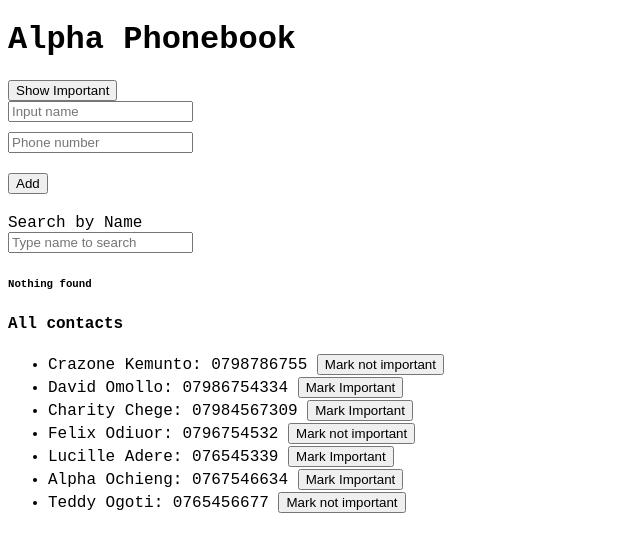
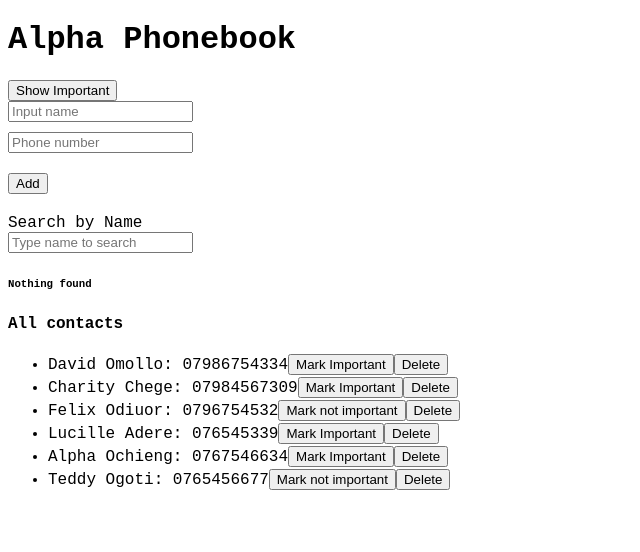
Before and after one commit to ealpha072/react_phonebook, a React (Vite) app in the folder frontend/: page / in a window 1280 px wide. Shown: the top 552 px of the page, without its empty margins (0-640 px from the left). Built offline with nearby package versions, Linux system fonts and the light colour scheme; data requests are answered from the project's data file.

Commit message:
Delete Capabilities to app

```diff
--- a/frontend/db.json
+++ b/frontend/db.json
@@ -1,12 +1,5 @@
 {
   "contacts": [
-    {
-      "id": 2,
-      "name": "Crazone Kemunto",
-      "number": "0798786755",
-      "date": "2019-05-30T17:30:31.098Z",
-      "important": true
-    },
     {
       "id": 3,
       "name": "David Omollo",
--- a/frontend/src/App.jsx
+++ b/frontend/src/App.jsx
@@ -27,7 +27,6 @@ const App = () => {
 
     const addContact = (e) => {
         e.preventDefault()
-    console.log('Form submitted')
         //check if name is already added;
         const nameCheck = contacts.filter(contact => contact.name === values.name)
 
@@ -79,6 +78,14 @@ const App = () => {
         .catch(error => {
             alert(`Contact ${contact.name} does not exist any more`)
             setContacts(contacts.filter(contact => contact.id !== id))
+        })
+    }
+
+    const removeContact = id => {
+        contactServices
+        .remove(id)
+        .then(response => {
+            setContacts(contacts.filter(c => c.id !== id))
         })
     }
 
@@ -134,6 +141,7 @@ const App = () => {
                 key={contact.id}
                 contact = {contact}
                 toggleImportance = {()=>toggleImportant(contact.id)}
+                removeContact = {()=>removeContact(contact.id)}
                 />
                 )
             }
--- a/frontend/src/Components/Contact.jsx
+++ b/frontend/src/Components/Contact.jsx
@@ -1,8 +1,12 @@
-const Contact = ({contact, toggleImportance}) => {
+const Contact = ({contact, toggleImportance, removeContact}) => {
   const label = contact.important ? 'Mark not important' : 'Mark Important'
 
   return (
-    <li>{contact.name}: {contact.number} <button onClick={toggleImportance}>{label}</button></li>
+    <li>
+      {contact.name}: {contact.number}
+      <button onClick={toggleImportance}>{label}</button>
+      <button onClick={removeContact}>Delete</button>
+    </li>
   )
 }
 
--- a/frontend/src/services/contact.js
+++ b/frontend/src/services/contact.js
@@ -6,7 +6,7 @@ const getALl = () => {
     return request.then(response => response.data)
 }
 
-const create = (newContact) => {
+const create = newContact => {
     const request = axios.post(baseUrl, newContact)
     return request.then(response => response.data)
 }
@@ -16,4 +16,9 @@ const update = (id, newObject) => {
     return request.then(response => response.data)
 }
 
-export default {getALl, create, update}
+const remove = id => {
+    const request = axios.delete(`${baseUrl}/${id}`)
+    return request.then(response => response.data)
+}
+
+export default {getALl, create, update, remove}
```
Lines whose indentation alone changed are shown as unchanged.
